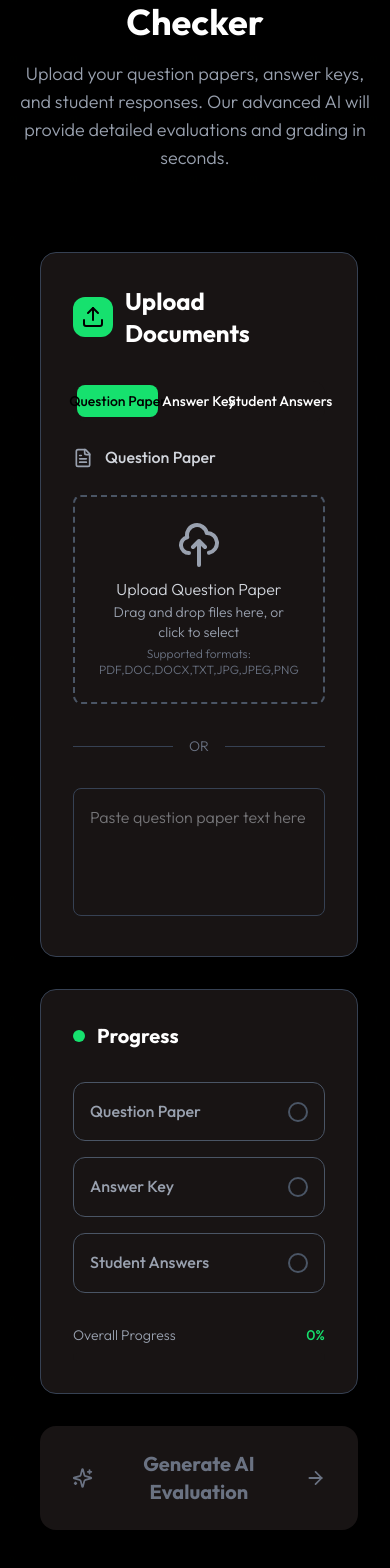
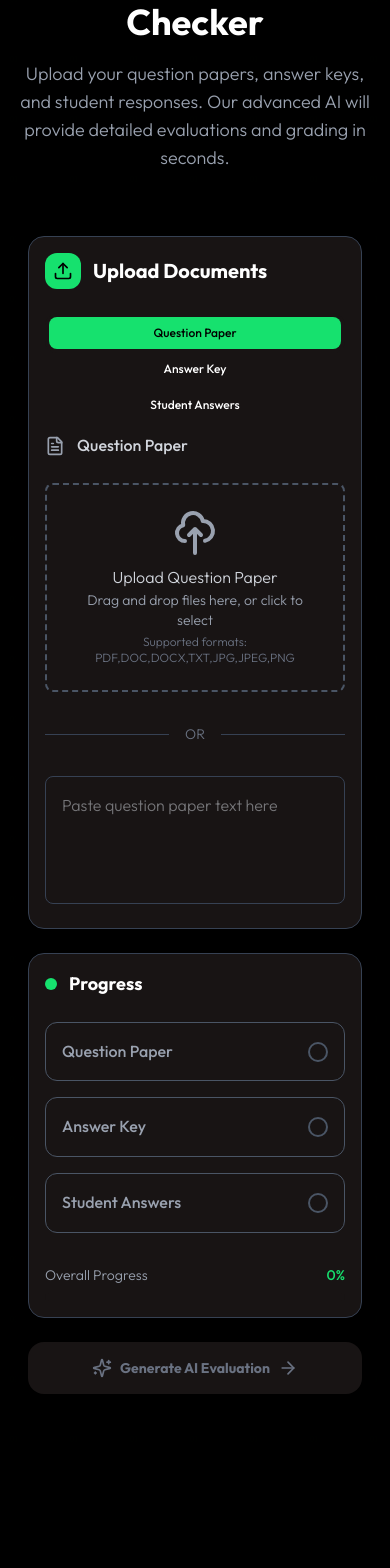
Before and after one commit to techsyndicate/grader-ai, a Next.js app: page /paper-checker in a window 390 px wide. Shown: the part 208-1776 px from the top of the page. After the commit the page ends 1666 px from the top, so only its background shows below. Built offline with nearby package versions, Linux system fonts and the light colour scheme.

Commit message:
fix: console state errors and improve mobile responsiveness

```diff
--- a/src/components/PaperCheckerInterface.tsx
+++ b/src/components/PaperCheckerInterface.tsx
@@ -9,7 +9,7 @@ import {
   Upload,
   Zap,
 } from 'lucide-react';
-import { useState } from 'react';
+import { useState, useEffect } from 'react';
 import EvaluationResult from '@/components/EvaluationResult';
 import FileUploader from '@/components/FileUploader';
 import { Tabs, TabsContent, TabsList, TabsTrigger } from '@/components/ui/tabs';
@@ -50,18 +50,13 @@ export default function PaperCheckerInterface({
   });
 
   const updateState = (updates: Partial<PaperCheckerState>) => {
-    setState((prev) => {
-      const newState = { ...prev, ...updates };
-      if (
-        onStepChange &&
-        updates.currentStep &&
-        updates.currentStep !== prev.currentStep
-      ) {
-        onStepChange(updates.currentStep);
-      }
-      return newState;
-    });
+    setState((prev) => ({ ...prev, ...updates }));
   };
+  useEffect(() => {
+    if (onStepChange) {
+      onStepChange(state.currentStep);
+    }
+  }, [state.currentStep, onStepChange]);
 
   const _handleFileChange = (
     files: File[],
@@ -211,57 +206,9 @@ export default function PaperCheckerInterface({
   const canEvaluate =
     state.questionPaper && state.answerKey && state.studentAnswers;
 
-  if (state.currentStep === 'results') {
-    return (
-      <motion.div
-        initial={{ opacity: 0, y: 20 }}
-        animate={{ opacity: 1, y: 0 }}
-        transition={{ duration: 0.6 }}
-        className="min-h-screen bg-black"
-      >
-        <div className="max-w-7xl mx-auto px-6 py-12">
-          {/* Header */}
-          <div className="flex items-center justify-between mb-12">
-            <motion.div
-              initial={{ opacity: 0, x: -20 }}
-              animate={{ opacity: 1, x: 0 }}
-              transition={{ delay: 0.2 }}
-              className="space-y-2"
-            >
-              <h1 className="text-4xl font-bold text-white">
-                Evaluation Complete
-              </h1>
-              <p className="text-gray-400 text-lg">
-                Your analysis is ready for review
-              </p>
-            </motion.div>
-
-            <motion.button
-              initial={{ opacity: 0, scale: 0.9 }}
-              animate={{ opacity: 1, scale: 1 }}
-              transition={{ delay: 0.4 }}
-              whileHover={{ scale: 1.05, y: -2 }}
-              whileTap={{ scale: 0.95 }}
-              type="button"
-              onClick={resetForm}
-              className="px-8 py-4 bg-[#16e16e] hover:bg-[#12c65c] text-black rounded-xl font-semibold transition-all duration-300"
-            >
-              <span className="flex items-center space-x-2">
-                <span>New Evaluation</span>
-                <ArrowRight className="w-4 h-4" />
-              </span>
-            </motion.button>
-          </div>
-
-          <EvaluationResult result={state.evaluationResult} />
-        </div>
-      </motion.div>
-    );
-  }
-
   if (state.currentStep === 'processing') {
     return (
-      <div className="min-h-screen bg-black flex items-center justify-center">
+      <div className="fixed inset-0 bg-black flex items-center justify-center overflow-hidden">
         <motion.div
           initial={{ opacity: 0, scale: 0.9 }}
           animate={{ opacity: 1, scale: 1 }}
@@ -345,69 +292,52 @@ export default function PaperCheckerInterface({
 
   return (
     <div className="min-h-screen bg-black">
-      <div className="max-w-7xl mx-auto px-6 py-12">
-        {/* Hero Section */}
-        {/* <motion.div
-          initial={{ opacity: 0, y: 20 }}
-          animate={{ opacity: 1, y: 0 }}
-          className="text-center mb-16"
-        >
-          <h1 className="text-5xl md:text-6xl font-bold mb-6">
-            <span className="text-[#16e16e]">Smart Paper</span>
-            <br />
-            <span className="text-white">Evaluation</span>
-          </h1>
-          <p className="text-xl text-gray-400 max-w-2xl mx-auto leading-relaxed">
-            Advanced AI-powered assessment that analyzes student responses with
-            precision and provides detailed insights
-          </p>
-        </motion.div> */}
-
+      <div className="max-w-7xl mx-auto px-3 sm:px-4 md:px-6 py-8 sm:py-12">
         {/* Main Interface Grid */}
-        <div className="grid lg:grid-cols-3 gap-8">
+        <div className="grid lg:grid-cols-3 gap-6 lg:gap-8">
           {/* Upload Section */}
           <motion.div
             initial={{ opacity: 0, x: -20 }}
             animate={{ opacity: 1, x: 0 }}
             transition={{ delay: 0.2 }}
-            className="lg:col-span-2 space-y-8"
+            className="lg:col-span-2 space-y-6 lg:space-y-8"
           >
             {/* Upload Card */}
-            <div className="bg-[#181414] rounded-2xl p-8 border border-gray-700">
-              <div className="flex items-center space-x-3 mb-8">
+            <div className="bg-[#181414] rounded-2xl p-4 sm:p-6 lg:p-8 border border-gray-700">
+              <div className="flex items-center space-x-3 mb-6 sm:mb-8">
                 <div className="p-2 bg-[#16e16e] rounded-xl">
-                  <Upload className="w-6 h-6 text-black" />
+                  <Upload className="w-5 h-5 sm:w-6 sm:h-6 text-black" />
                 </div>
-                <h2 className="text-2xl font-bold text-white">
+                <h2 className="text-xl sm:text-2xl font-bold text-white">
                   Upload Documents
                 </h2>
               </div>
 
               <Tabs defaultValue="question" className="w-full">
-                <TabsList className="grid w-full grid-cols-3 bg-[#181414] rounded-xl p-1">
+                <TabsList className="grid w-full grid-cols-1 sm:grid-cols-3 bg-[#181414] rounded-xl p-1 gap-1 sm:gap-0">
                   <TabsTrigger
                     value="question"
-                    className="data-[state=active]:bg-[#16e16e] data-[state=active]:text-black rounded-lg transition-all duration-300"
+                    className="data-[state=active]:bg-[#16e16e] data-[state=active]:text-black rounded-lg transition-all duration-300 text-xs sm:text-sm py-2 sm:py-1.5"
                   >
                     Question Paper
                   </TabsTrigger>
                   <TabsTrigger
                     value="answer"
-                    className="data-[state=active]:bg-[#16e16e] data-[state=active]:text-black rounded-lg transition-all duration-300"
+                    className="data-[state=active]:bg-[#16e16e] data-[state=active]:text-black rounded-lg transition-all duration-300 text-xs sm:text-sm py-2 sm:py-1.5"
                   >
                     Answer Key
                   </TabsTrigger>
                   <TabsTrigger
                     value="student"
-                    className="data-[state=active]:bg-[#16e16e] data-[state=active]:text-black rounded-lg transition-all duration-300"
+                    className="data-[state=active]:bg-[#16e16e] data-[state=active]:text-black rounded-lg transition-all duration-300 text-xs sm:text-sm py-2 sm:py-1.5"
                   >
                     Student Answers
                   </TabsTrigger>
                 </TabsList>
 
-                <TabsContent value="question" className="mt-6">
+                <TabsContent value="question" className="mt-18">
                   <div className="space-y-6">
-                    <div className="flex items-center space-x-3">
+                    <div className="flex items-center space-x-3 pt-2">
                       <FileText className="w-5 h-5 text-gray-400" />
                       <span className="text-gray-300 font-medium">
                         Question Paper
@@ -451,9 +381,9 @@ export default function PaperCheckerInterface({
                   </div>
                 </TabsContent>
 
-                <TabsContent value="answer" className="mt-6">
+                <TabsContent value="answer" className="mt-18">
                   <div className="space-y-6">
-                    <div className="flex items-center space-x-3">
+                    <div className="flex items-center space-x-3 pt-2">
                       <FileText className="w-5 h-5 text-gray-400" />
                       <span className="text-gray-300 font-medium">
                         Answer Key
@@ -497,9 +427,9 @@ export default function PaperCheckerInterface({
                   </div>
                 </TabsContent>
 
-                <TabsContent value="student" className="mt-6">
+                <TabsContent value="student" className="mt-18">
                   <div className="space-y-6">
-                    <div className="flex items-center space-x-3">
+                    <div className="flex items-center space-x-3 pt-2">
                       <FileText className="w-5 h-5 text-gray-400" />
                       <span className="text-gray-300 font-medium">
                         Student Answers
@@ -551,13 +481,13 @@ export default function PaperCheckerInterface({
             initial={{ opacity: 0, x: 20 }}
             animate={{ opacity: 1, x: 0 }}
             transition={{ delay: 0.4 }}
-            className="space-y-8"
+            className="space-y-6 lg:space-y-8"
           >
             {/* Progress Card */}
-            <div className="bg-[#181414] rounded-2xl p-8 border border-gray-700">
-              <div className="flex items-center space-x-3 mb-8">
+            <div className="bg-[#181414] rounded-2xl p-4 sm:p-6 lg:p-8 border border-gray-700">
+              <div className="flex items-center space-x-3 mb-6 sm:mb-8">
                 <div className="w-3 h-3 bg-[#16e16e] rounded-full"></div>
-                <h3 className="text-xl font-bold text-white">Progress</h3>
+                <h3 className="text-lg sm:text-xl font-bold text-white">Progress</h3>
               </div>
 
               <div className="space-y-4">
@@ -662,14 +592,14 @@ export default function PaperCheckerInterface({
               type="button"
               onClick={handleEvaluation}
               disabled={!canEvaluate || state.isProcessing}
-              className={`w-full py-6 px-8 rounded-2xl font-bold text-xl transition-all duration-300 ${
+              className={`w-full py-4 sm:py-6 px-6 sm:px-8 rounded-2xl font-bold text-lg sm:text-xl transition-all duration-300 ${
                 canEvaluate && !state.isProcessing
                   ? 'bg-[#16e16e] hover:bg-[#12c65c] text-black'
                   : 'bg-[#181414] text-gray-500 cursor-not-allowed'
               }`}
             >
               {state.isProcessing ? (
-                <div className="flex items-center justify-center space-x-3">
+                <div className="flex items-center justify-center space-x-2 sm:space-x-3">
                   <motion.div
                     animate={{ rotate: 360 }}
                     transition={{
@@ -677,20 +607,74 @@ export default function PaperCheckerInterface({
                       repeat: Infinity,
                       ease: 'linear',
                     }}
-                    className="w-6 h-6 border-2 border-gray-400 border-t-transparent rounded-full"
+                    className="w-5 h-5 sm:w-6 sm:h-6 border-2 border-gray-400 border-t-transparent rounded-full"
                   />
-                  <span>Processing Documents...</span>
+                  <span className="text-sm sm:text-base">Processing Documents...</span>
                 </div>
               ) : (
-                <div className="flex items-center justify-center space-x-3">
-                  <Sparkles className="w-6 h-6" />
-                  <span>Generate AI Evaluation</span>
-                  <ArrowRight className="w-6 h-6" />
+                <div className="flex items-center justify-center space-x-2 sm:space-x-3">
+                  <Sparkles className="w-5 h-5 sm:w-6 sm:h-6" />
+                  <span className="text-sm sm:text-base">Generate AI Evaluation</span>
+                  <ArrowRight className="w-5 h-5 sm:w-6 sm:h-6" />
                 </div>
               )}
             </motion.button>
           </motion.div>
         </div>
+
+        {/* Results Section - Appears at the bottom when evaluation is complete */}
+        {state.currentStep === 'results' && (
+          <motion.div
+            initial={{ opacity: 0, y: 30 }}
+            animate={{ opacity: 1, y: 0 }}
+            transition={{ duration: 0.6, delay: 0.3 }}
+            className="mt-12 lg:mt-16"
+          >
+            {/* Header */}
+            <motion.div
+              initial={{ opacity: 0, x: -20 }}
+              animate={{ opacity: 1, x: 0 }}
+              transition={{ delay: 0.5 }}
+              className="space-y-2 mb-8 lg:mb-12"
+            >
+              <h2 className="text-2xl sm:text-3xl lg:text-4xl font-bold text-white">
+                Evaluation Complete
+              </h2>
+              <p className="text-gray-400 text-base sm:text-lg">
+                Your analysis is ready for review
+              </p>
+            </motion.div>
+
+            <motion.div
+              initial={{ opacity: 0, y: 20 }}
+              animate={{ opacity: 1, y: 0 }}
+              transition={{ delay: 0.8 }}
+            >
+              <EvaluationResult result={state.evaluationResult} />
+            </motion.div>
+
+            {/* New Evaluation Button - Below Results */}
+            <motion.div
+              initial={{ opacity: 0, y: 20 }}
+              animate={{ opacity: 1, y: 0 }}
+              transition={{ delay: 1.0 }}
+              className="mt-8 lg:mt-12 flex justify-center"
+            >
+              <motion.button
+                whileHover={{ scale: 1.05, y: -2 }}
+                whileTap={{ scale: 0.95 }}
+                type="button"
+                onClick={resetForm}
+                className="px-8 sm:px-10 py-4 sm:py-5 bg-[#16e16e] hover:bg-[#12c65c] text-black rounded-2xl font-bold text-lg sm:text-xl transition-all duration-300"
+              >
+                <span className="flex items-center space-x-3">
+                  <span>New Evaluation</span>
+                  <ArrowRight className="w-5 h-5 sm:w-6 sm:h-6" />
+                </span>
+              </motion.button>
+            </motion.div>
+          </motion.div>
+        )}
       </div>
     </div>
   );
```
